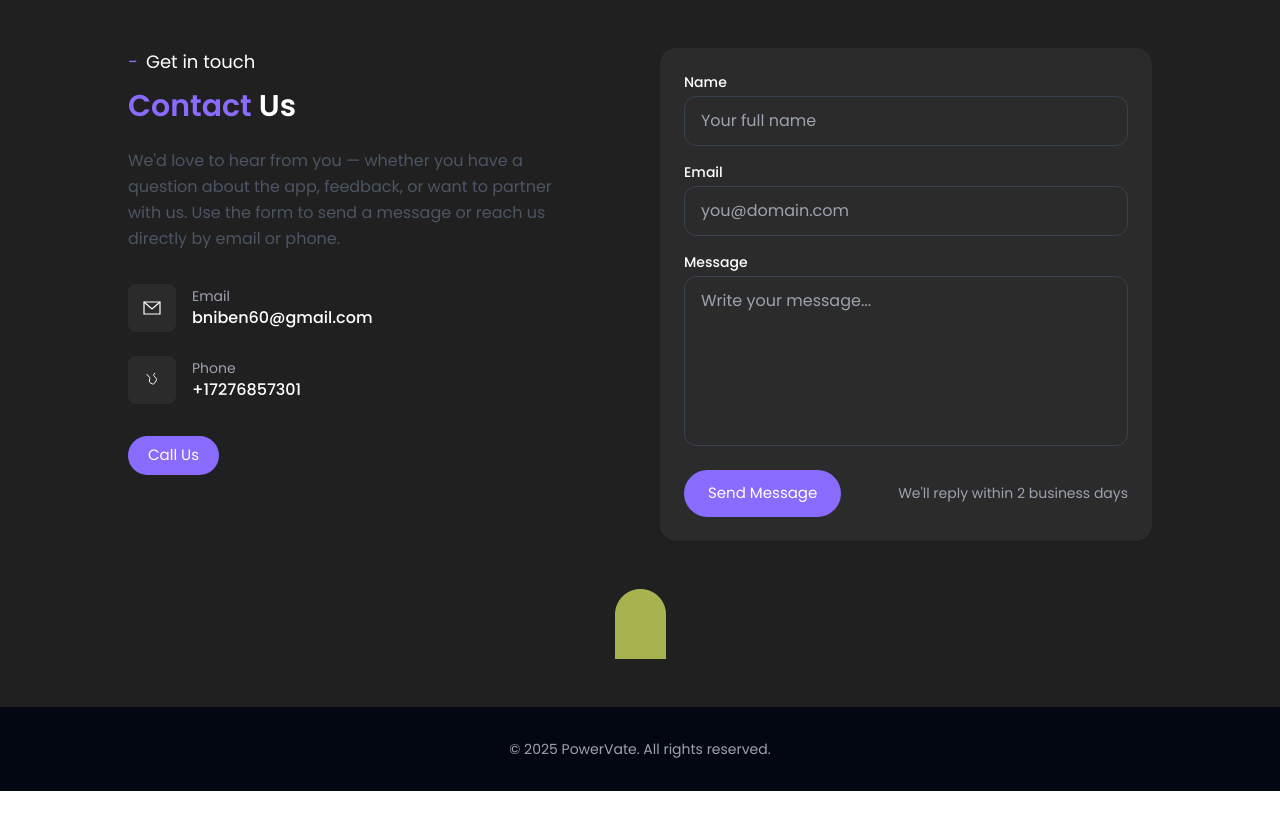
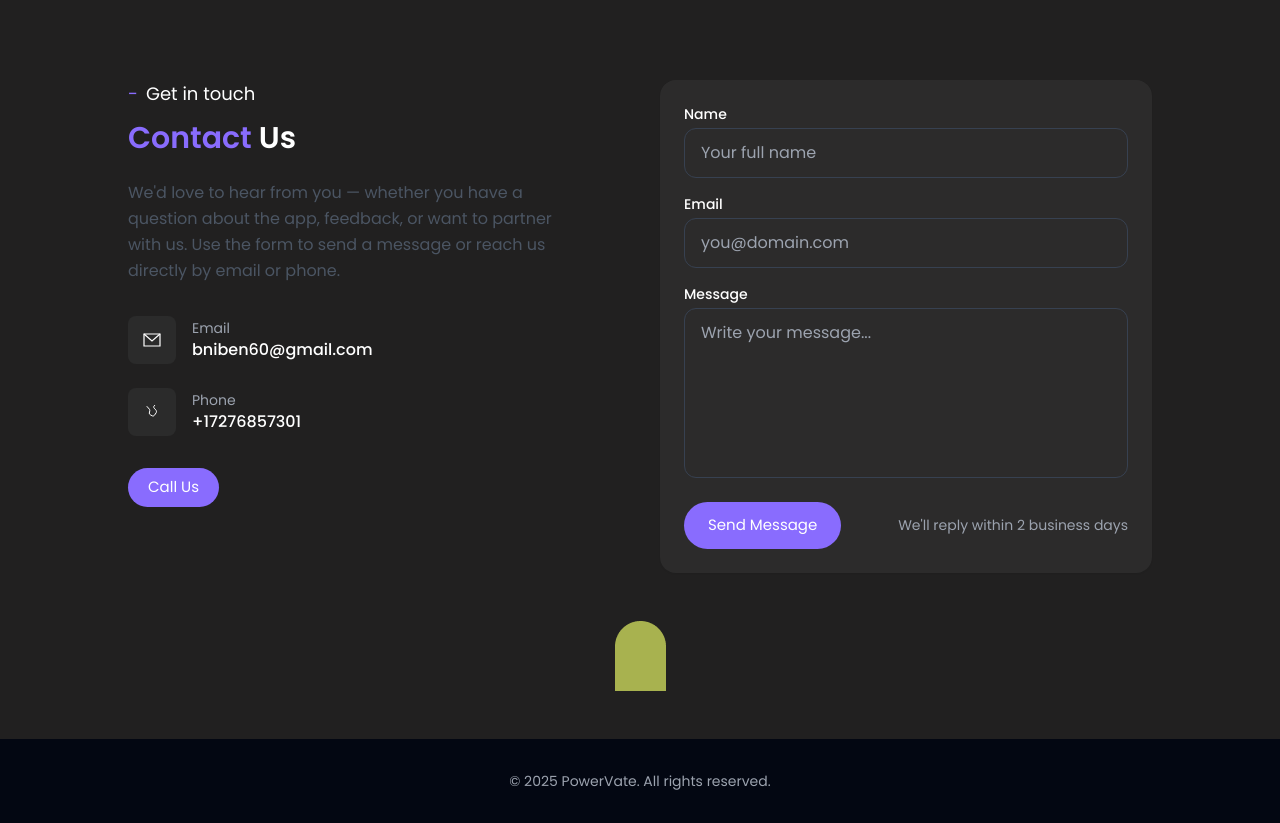
Before and after one commit to Adil-Omar/PowerVate, a React (Vite) app: page /contact-us in a window 1280 px wide. Before the commit the page ends 800 px from the top, so only its background shows below. Built offline with nearby package versions, Linux system fonts and the light colour scheme; the HTML template or start-up script is replaced by a standard one.

Commit message:
contact page added

```diff
--- a/src/contact/Contact.jsx
+++ b/src/contact/Contact.jsx
@@ -26,7 +26,7 @@ export default function Contact() {
 
   return (
     <div>
-      <div id="contact" className="MyContainer py-12">
+      <div id="contact" className="MyContainer py-12 lg:pt-20">
         <div className="max-w-5xl mx-auto grid grid-cols-1 lg:grid-cols-2 gap-10 items-start">
           {/* Left: heading + contact info */}
           <div className="flex flex-col justify-center">
```
Also changed, not shown: vercel.json (added).
